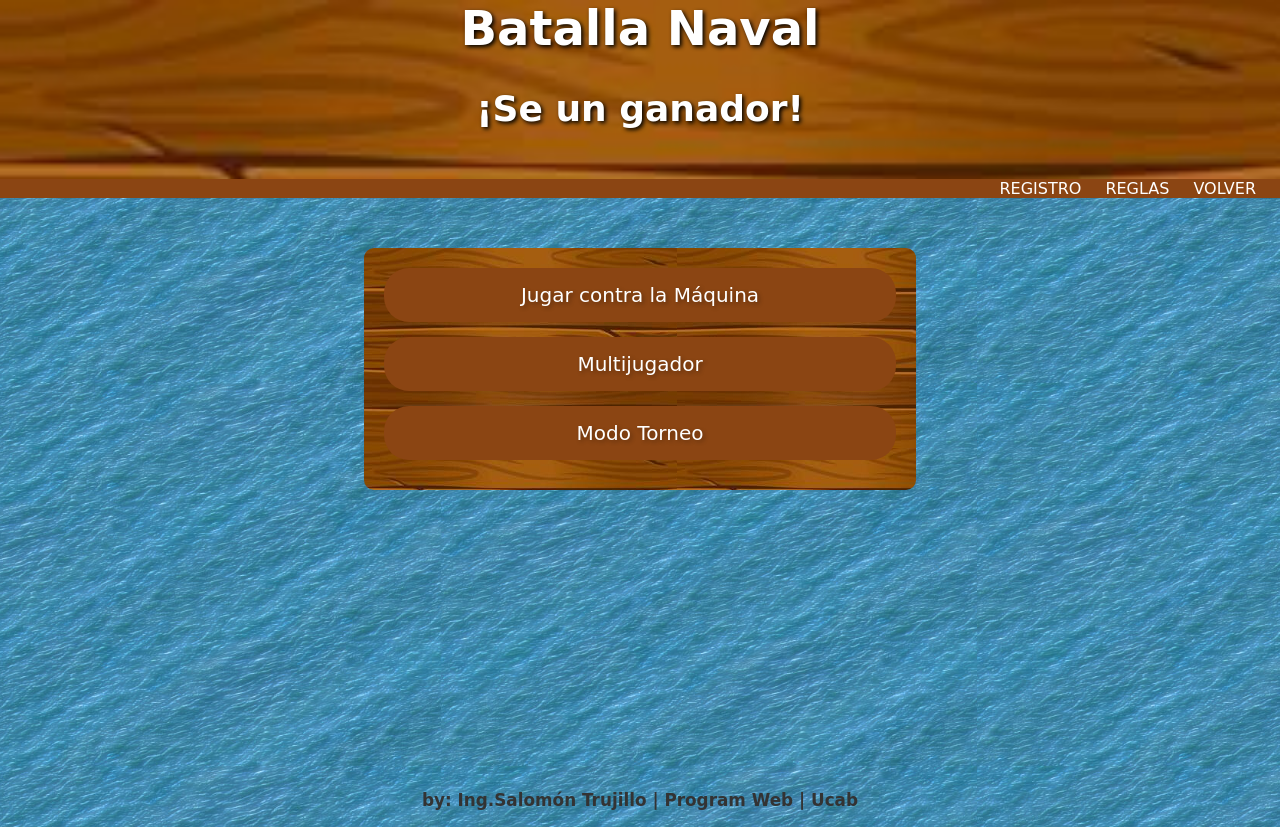
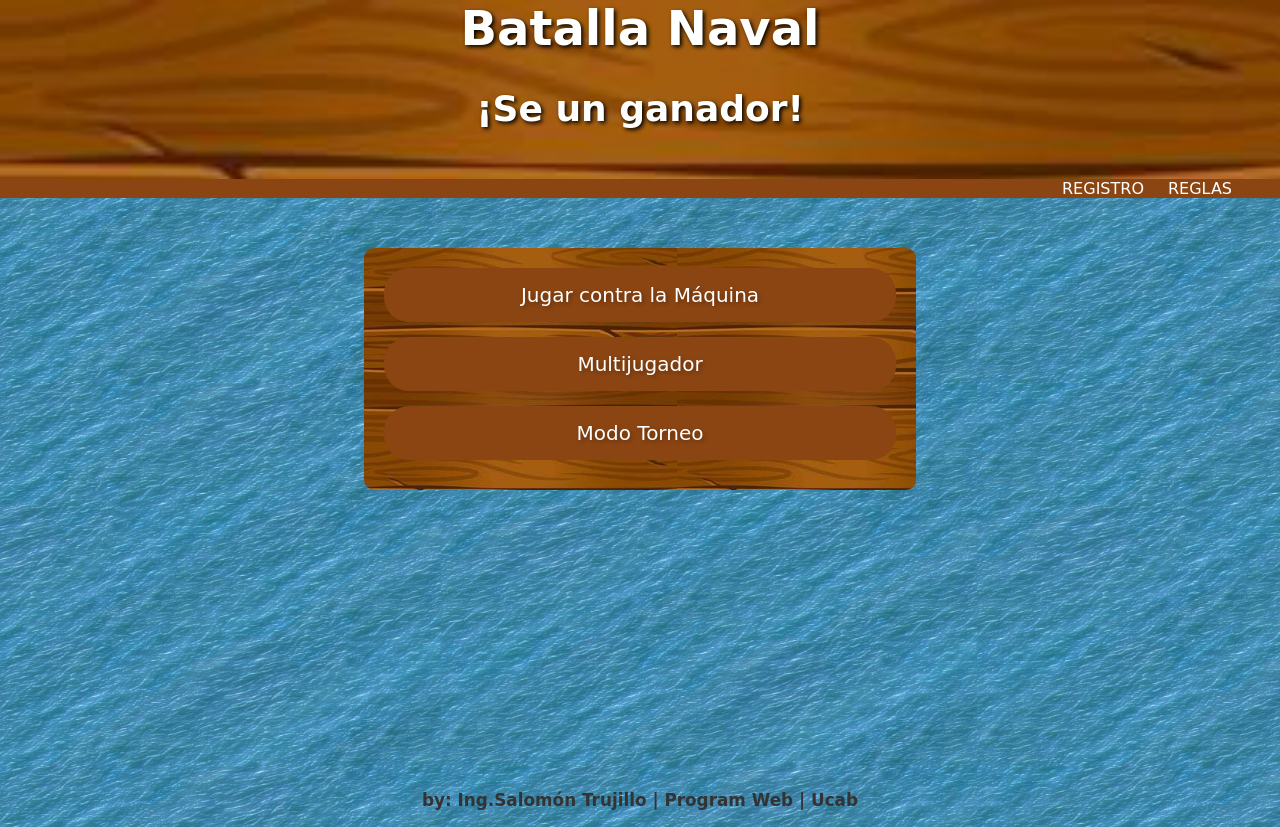
Before and after one commit to IngSalomonTrujillo/batalla-naval, a plain HTML site: page client/contenido/index.html in a window 1280 px wide. Drawn offline with Linux system fonts and the light colour scheme.

Commit message:
Quitando volver de index
lee arriba

```diff
--- a/client/contenido/index.html
+++ b/client/contenido/index.html
@@ -23,7 +23,6 @@
           <nav class="opciones-navegación">
               <a href="usuario.html">REGISTRO</a>
               <a href="reglas.html">REGLAS</a>
-              <a class="volver-btn" onclick="volverPagina()">VOLVER</a>
           </nav>
       </header>
       <main>
```
